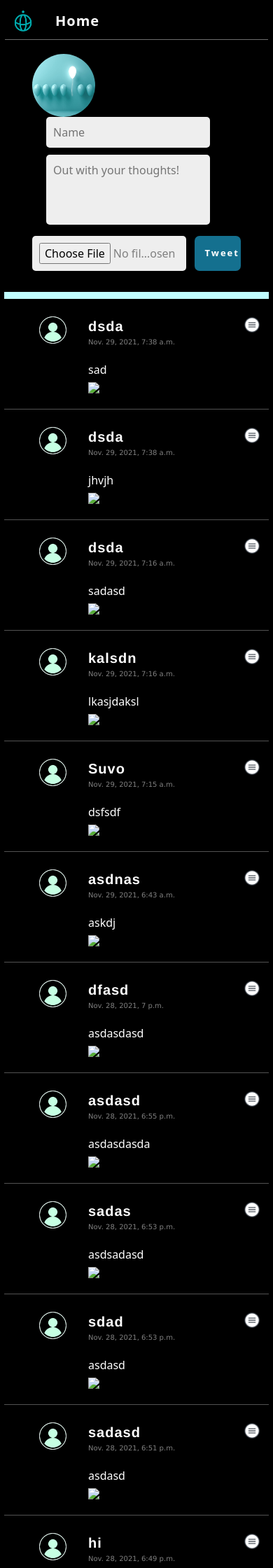
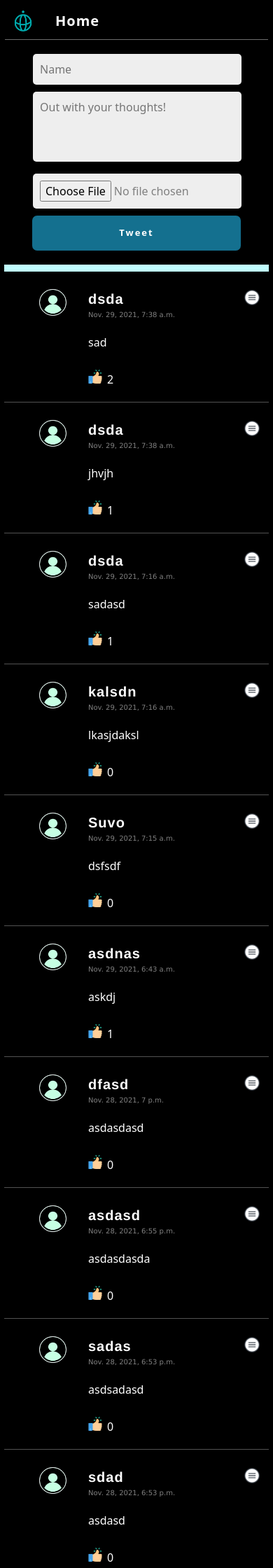
Before and after one commit to suvo-gh/Twitter_Clone, a Django app: page / in a window 390 px wide. Shown: the top 2240 px of the page at 70% size. Run offline with Django 3.2, Linux system fonts and the light colour scheme; data comes from the database, SQL or seed files in the repository; both versions use the stored data as it was after the commit.

Commit message:
Responsiveness added

```diff
--- a/posts/models.py
+++ b/posts/models.py
@@ -20,4 +20,7 @@ class Post(models.Model):
         'Created DateTime', blank=True, auto_now_add=True
     )
 
-    image = CloudinaryField("image", blank=True, null=True)
+    image = CloudinaryField("image", blank=True, null=True
+    )
+
+    like_count = models.IntegerField(default=0, null=True, blank=True)
--- a/posts/urls.py
+++ b/posts/urls.py
@@ -5,4 +5,6 @@ from . import views
 urlpatterns = [
     path('', views.index, name='index'),
     path('delete/<int:post_id>/', views.delete, name='delete'),
+    path('edit/<int:id>/', views.edit, name='edit'),
+    path('likes/<int:id>/', views.likes, name='like'),
 ]
--- a/posts/views.py
+++ b/posts/views.py
@@ -30,3 +30,23 @@ def delete(request, post_id):
     post = Post.objects.get(id=post_id)
     post.delete()
     return HttpResponseRedirect('/')
+
+def edit(request, id):
+    if request.method == "GET":
+        posts = Post.objects.get(id=id)
+        return render(request, "edit.html", {"posts": posts})
+    if request.method == "POST":
+        editposts = Post.objects.get(id=id)
+        form = PostForm(request.POST, request.FILES, instance=editposts)
+        if form.is_valid():
+            form.save()
+            return HttpResponseRedirect("/")
+        else:
+            return HttpResponse("not valid")
+
+def likes(request, id):
+    print(id)
+    likedtweet = Post.objects.get(id=id)
+    likedtweet.like_count += 1
+    likedtweet.save()
+    return HttpResponseRedirect("/")
--- a/static/css/style.css
+++ b/static/css/style.css
@@ -201,9 +201,25 @@ form {
 }
 
 .postimage{
-  height: 240px;
-  width: 240px;
+  width: 130%;
+  border-radius: 20px;
+  margin-top: 10px;
+  align-content: center;
+  margin-bottom: 10px;
+  margin-left: 30px;
+
 }
+
+.like{
+  height: 20px
+}
+
+.like_count{
+  display: block;
+  margin-top: -19px;
+  margin-left: 27px;
+}
+
 /*****************
 **Main
 *****************/
@@ -261,3 +277,125 @@ form {
     border-color: #00acee;
   }
 }
+/**********
+**EDIT
+************/
+.btnn {
+  background-color: rgb(38, 40, 41);
+  color: white;
+  font-size: 15px;
+  font-weight: bold;
+  border-radius: 0.25rem;
+  border: 1px solid transparent;
+  padding: 0.375rem 0.75rem;
+  text-decoration: none;
+}
+
+.updatebtn{
+  text-decoration: none;
+    font-size: 13px;
+    width: 22.32%;
+    font-weight: bold;
+    border: 5px solid #14708f;
+    cursor: pointer;
+    border-radius: 7px;
+    padding: 4px;
+    margin-top: -10px;
+    background-color: #14708f;
+    letter-spacing: 2px;
+    float: right;
+
+}
+
+@media screen and (max-width: 622px) {
+
+  .post_form input {
+    border: 2px;
+    width: 100%;
+    background: #eee;
+    border-radius: 5px;
+    margin-bottom: 10px;
+    padding: 10px;
+    border-color: #d4faef;
+    margin-left: 1px;
+  }
+
+  .post_form textarea {
+    border: 2px;
+    width: 100%;
+    background: #eee;
+    border-radius: 5px;
+    margin-bottom: 10px;
+    padding: 10px;
+    resize: none;
+    height: 100px;
+    border-color: #d4faef;
+    margin-left: 1px;
+  }
+
+  .posts li .name_body .name {
+    font-size: 20px;
+    border-radius: 2px;
+    border-color: #00acee;
+  }
+
+  .post_form .input .name{
+    border: 21px;
+    width: 100%;
+    background: #eee;
+    border-radius: 5px;
+    margin-bottom: 10px;
+    padding: 10px;
+    border-color: #d4faef;
+    margin-left: 1px;
+  }
+
+  .post_form #myfile{
+    width: 100%;
+    margin: 1px;
+    float:none;
+    clear:left;
+  }
+  .post_form .btn{
+    margin-top: 9px;
+    width:100%;
+    float:none;
+    clear:right
+  }
+  .post_form .dplogo img {
+    float: none;
+    clear:both;
+    margin-left: 183px;
+    width: 90px;
+    border-radius: 90px;
+    height: 90px;
+    margin-bottom: 20px;
+  }
+  .postimage {
+    width: 130%;
+    border-radius: 20px;
+    margin-top: 10px;
+    align-content: center;
+    margin-bottom: 10px;
+    margin-left: 0px;
+  }
+}
+
+@media screen and (max-width: 510px){
+  .post_form .dplogo img {
+    float: none;
+    clear:both;
+    margin-left: 142px;
+    width: 90px;
+    border-radius: 90px;
+    height: 90px;
+    margin-bottom: 20px;
+  }
+}
+
+@media screen and (max-width: 420px){
+  .post_form .dplogo img {
+    display:none
+  }
+
+}
--- a/templates/posts.html
+++ b/templates/posts.html
@@ -55,7 +55,11 @@
           <div class="datetime">{{ post.created_at }}</div>
           <div class="post-body">{{ post.body }}</div>
           <div class="image">
-            <img src="{{ post.image.url }}" alt=" " class="postimage" >
+            <img src="{{ post.image.url }}" alt="" class="postimage" >
+          </div>
+          <div class="like_icon">
+            <a href="likes/{{ post.id }}"> <img class="like" src="{% static 'img/like.png' %}" ></a>
+            <div class="like_count">{{ post.like_count }}</div>
           </div>
           <!---- <a href="delete/{{ post.id }}/">delete</a>-->
         </div>
```
Also changed, not shown: templates/edit.html (+9 -10 lines), db.sqlite3, posts/migrations/0008_post_like_count.py (added), static/img/dislike.png (added), static/img/like.png (added), 3 other files.
